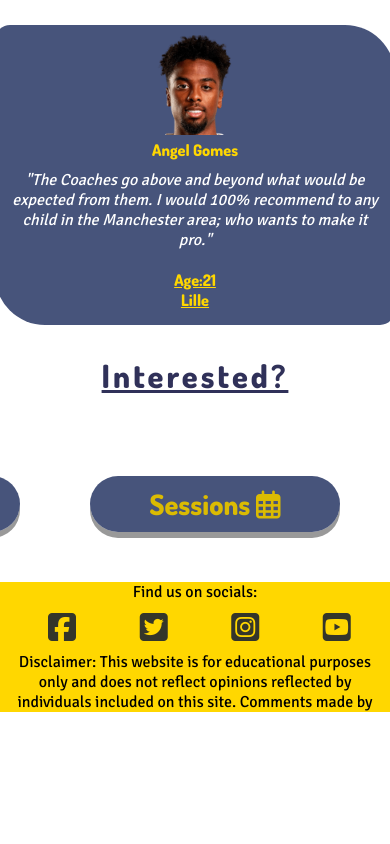
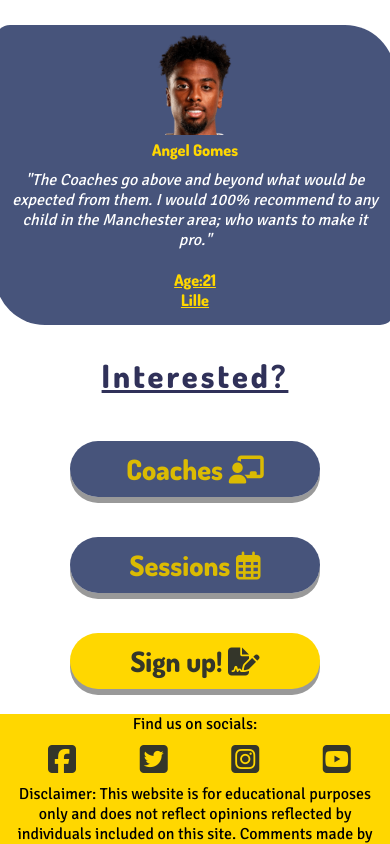
Before and after one commit to benlamb95/premier-football, a plain HTML site: page index.html in a window 390 px wide. Shown: the part 2464-3308 px from the top of the page. Before the commit the page ends 3176 px from the top, so only its background shows below. Drawn offline with Linux system fonts and the light colour scheme.

Commit message:
Change flex direction for buttons to columns and adjust position of thank you text for screen widths 900px max

```diff
--- a/assets/css/style.css
+++ b/assets/css/style.css
@@ -775,7 +775,28 @@ OPTION {
 
 /*----Media Queries for Medium sized screens---- */
 
+@media (max-width: 900px) {
+    .index-button-wrapper {
+        flex-direction: column;
+        margin: 0;
+    }
 
+    .meet-button,
+    .timetable-button,
+    .sign-button {
+        margin: 15px 0;
+    }
+
+    footer {
+        margin-top: 10px;
+    }
+
+    .thankyou-text {
+        bottom: 40%;
+        left: 45%;
+        position: absolute;
+    }
+}
 
 
 /* ---laptop size---
```
